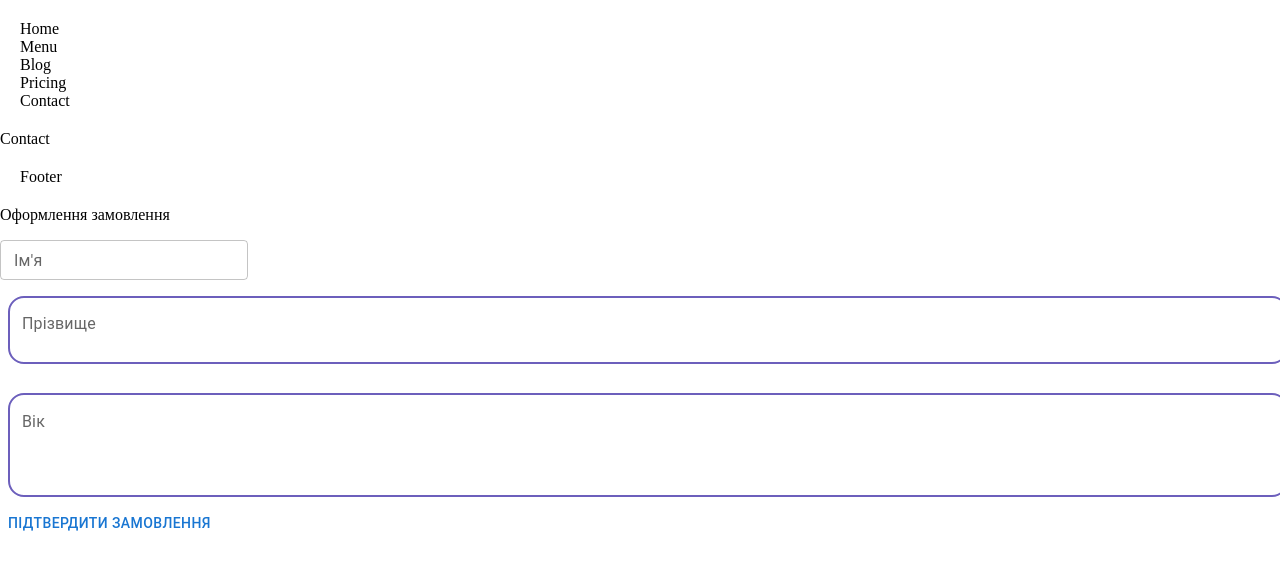
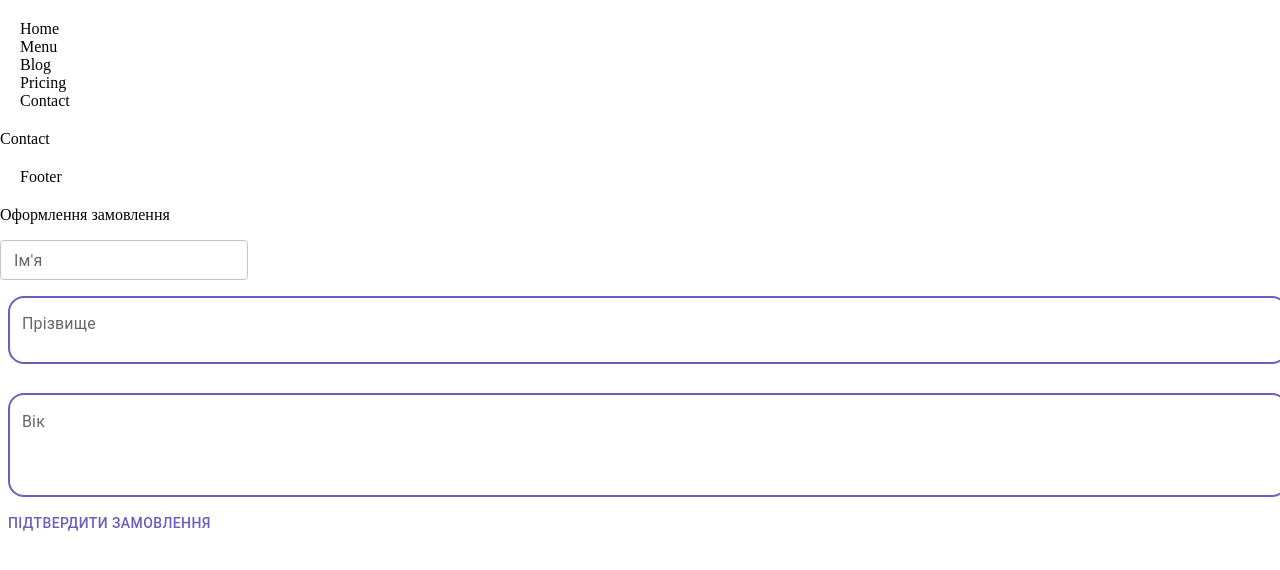
Before and after one commit to FoxNestProduction/finalProjectStore, a React (Create React App) app in the folder client/: page /Contact in a window 1280 px wide. Shown: the top 570 px of the page. Built offline with nearby package versions, Linux system fonts and the light colour scheme; no server answers.

Commit message:
added colors into ThemeProvider mui

```diff
--- a/client/src/components/Form/Form.js
+++ b/client/src/components/Form/Form.js
@@ -24,7 +24,7 @@ const PurchaseForm = () => {
       validationSchema={validationSchema}
     >
       {({ isValid }) => (
-        <Form styles={{ fontSize: '24px' }}>
+        <Form>
           <h3>Оформлення замовлення</h3>
           <Field
             name="firstName"
--- a/client/src/components/Layout/PublicLayout.js
+++ b/client/src/components/Layout/PublicLayout.js
@@ -6,11 +6,12 @@ import CustomInput from '../Input/Input';
 
 const PublicLayout = () => {
   const theme = createTheme({
-    // typography: {
-    //   input: {
-    //     fontSize: '24px',
-    //   },
-    // },
+    palette: {
+      primary: {
+        main: '#6C5FBC',
+        hover: '#664FFF',
+      },
+    },
   });
 
   console.log(theme);
```
